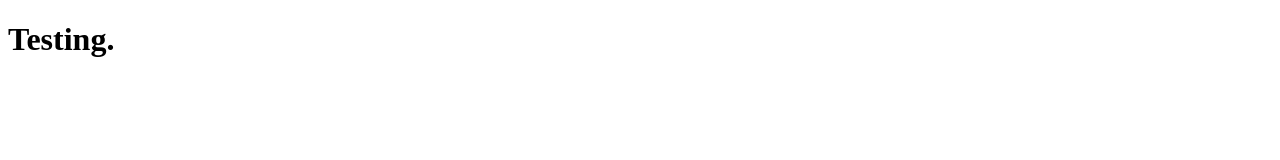
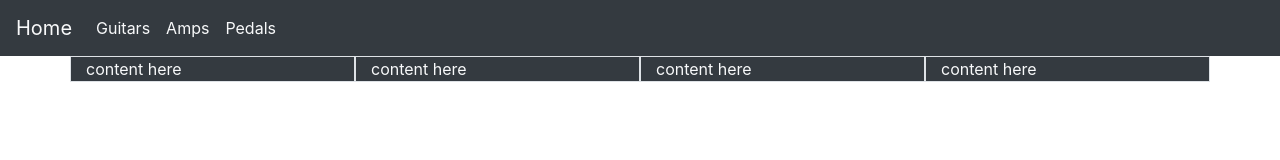
Before and after one commit to saturdazed/saturdazed.github.io, a plain HTML site: page index.html in a window 1280 px wide. Drawn offline with nearby package versions, Linux system fonts and the light colour scheme.

Commit message:
General update of files

```diff
--- a/index.html
+++ b/index.html
@@ -4,9 +4,50 @@
     <meta charset="UTF-8">
     <meta name="viewport" content="width=device-width, initial-scale=1.0">
     <title>Future Gear</title>
+    <!-- Bootstrap link -->
+    <link rel="stylesheet" href="https://stackpath.bootstrapcdn.com/bootstrap/4.5.2/css/bootstrap.min.css" integrity="sha384-JcKb8q3iqJ61gNV9KGb8thSsNjpSL0n8PARn9HuZOnIxN0hoP+VmmDGMN5t9UJ0Z" crossorigin="anonymous">
+   <!-- Den priotirer hvad den læser sidst, husk det for overrides -->
     <link rel="stylesheet" href="style.css">
+    <!-- JS, Popper.js, and jQuery -->
+    <script src="https://code.jquery.com/jquery-3.5.1.slim.min.js" integrity="sha384-DfXdz2htPH0lsSSs5nCTpuj/zy4C+OGpamoFVy38MVBnE+IbbVYUew+OrCXaRkfj" crossorigin="anonymous"></script>
+    <script src="https://cdn.jsdelivr.net/npm/popper.js@1.16.1/dist/umd/popper.min.js" integrity="sha384-9/reFTGAW83EW2RDu2S0VKaIzap3H66lZH81PoYlFhbGU+6BZp6G7niu735Sk7lN" crossorigin="anonymous"></script>
+    <script src="https://stackpath.bootstrapcdn.com/bootstrap/4.5.2/js/bootstrap.min.js" integrity="sha384-B4gt1jrGC7Jh4AgTPSdUtOBvfO8shuf57BaghqFfPlYxofvL8/KUEfYiJOMMV+rV" crossorigin="anonymous"></script>
+
 </head>
 <body>
-    <h1>Testing.</h1>
+
+    <nav class="navbar navbar-expand-lg navbar-light bg-dark">
+        <a class="navbar-brand text-light" href="index.html">Home</a>
+        <button class="navbar-toggler" type="button" data-toggle="collapse" data-target="#navbarSupportedContent" aria-controls="navbarSupportedContent" aria-expanded="false" aria-label="Toggle navigation">
+          <span class="navbar-toggler-icon"></span>
+        </button>
+
+        <div class="collapse navbar-collapse" id="navbarSupportedContent">
+          <ul class="navbar-nav mr-auto">
+            <li class="nav-item active">
+              <a class="nav-link text-light" href="sites/guitars.html">Guitars <span class="sr-only">(current)</span></a>
+            </li>
+            <li class="nav-item">
+              <a class="nav-link text-light" href="sites/amps.html">Amps</a>
+            </li>
+                <a class="nav-link text-light" href="#">Pedals</a>
+
+
+          </ul>
+
+        </div>
+      </nav>
+
+
+    <div class="container">
+        <div class="row">
+            <div class="col-md border border-grey bg-dark text-light">content here</div>
+            <div class="col-md border border-grey bg-dark text-light">content here</div>
+            <div class="col-md border border-grey bg-dark text-light">content here</div>
+            <div class="col-md border border-grey bg-dark text-light">content here</div>
+        </div>
+
+
+    </div>
 </body>
 </html>
--- a/style.css
+++ b/style.css
@@ -0,0 +1,7 @@
+/* body {
+    background-color: black;
+} */
+
+.navbar {
+    list-style: none;
+}
```
Also changed, not shown: sites/amps.html (added, +53 -0 lines), sites/guitars.html (added, +53 -0 lines), images/ESP.jpg (added).
